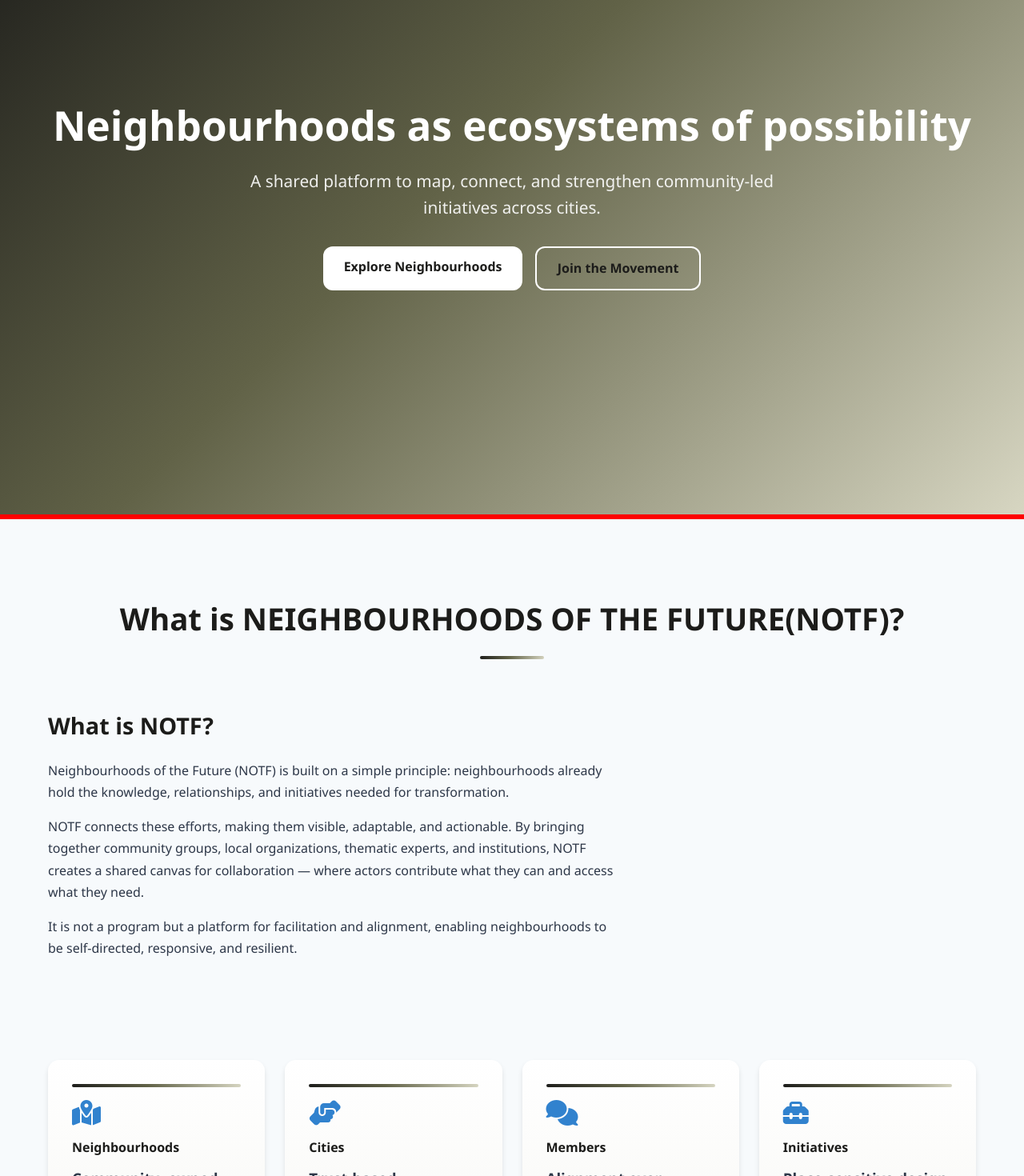
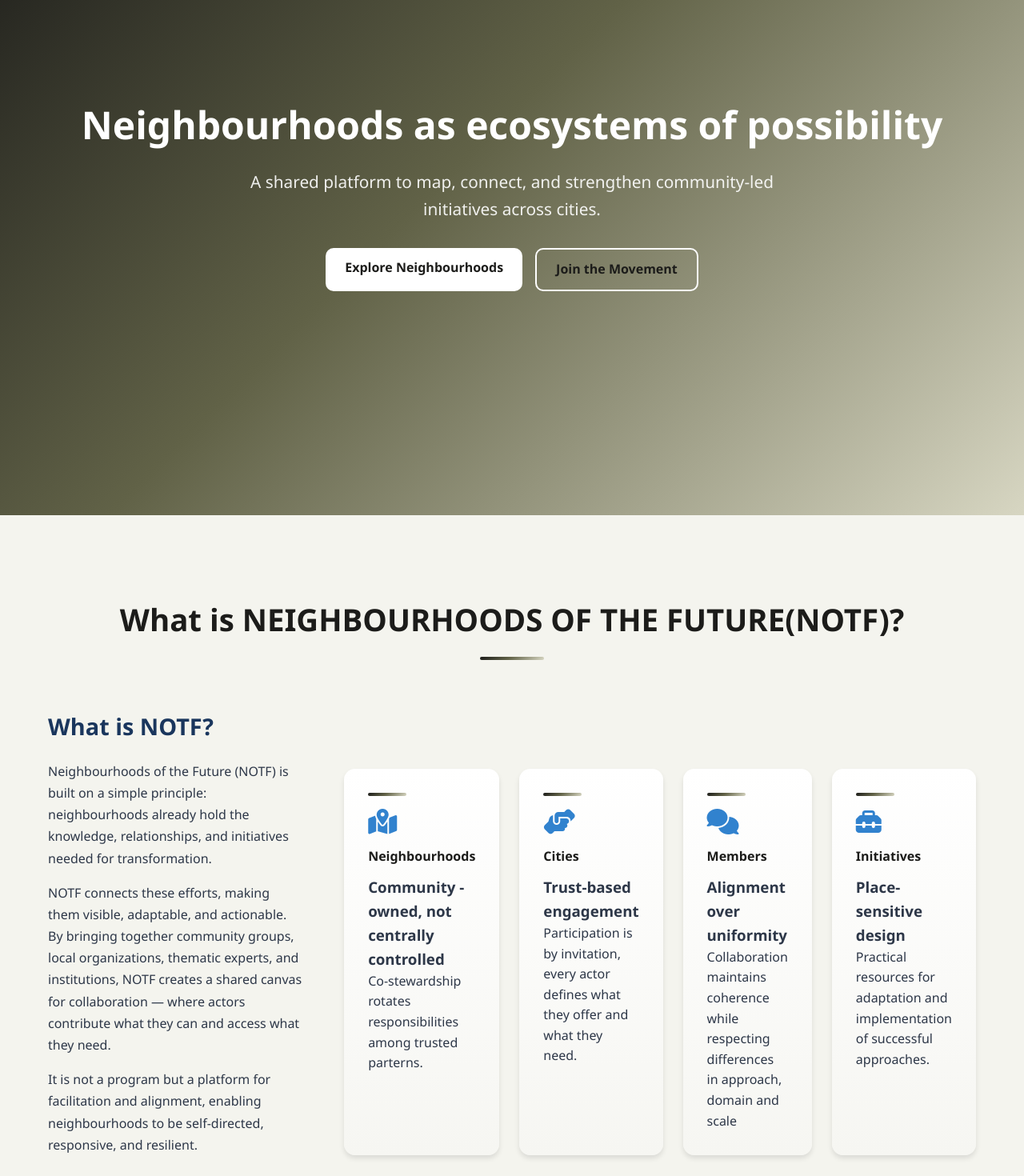
Before and after one commit to Mohammed-Ashwaq/NOTF, a React (Vite) app in the folder NOTF/: page / in a window 1280 px wide. Shown: the part 220-1690 px from the top of the page at 80% size. Built offline with nearby package versions, Linux system fonts and the light colour scheme.

Commit message:
New color theme v2

```diff
--- a/NOTF/src/index.css
+++ b/NOTF/src/index.css
@@ -1,28 +1,262 @@
-* {
-  margin: 0;
-  padding: 0;
-  box-sizing: border-box;
-  font-family: 'Segoe UI', Tahoma, Geneva, Verdana, sans-serif;
+/* ===============================
+   DESIGN SYSTEM – NOTF
+================================ */
+:root {
+  /* Olive palette */
+  --olive-50:  #f4f4ee;   /* very light background */
+  --olive-100: #D7D6C2;   /* light sage */
+  --olive-400: #616247;   /* olive */
+  --olive-900: #1C1C1A;   /* dark olive */
+
+  /* Gradients */
+  --olive-gradient: linear-gradient(
+    135deg,
+    var(--olive-900) 0%,
+    var(--olive-400) 45%,
+    var(--olive-100) 100%
+  );
+
+  --olive-gradient-soft: linear-gradient(
+    180deg,
+    var(--olive-100),
+    var(--olive-50)
+  );
+
+  /* Shadows */
+  --shadow-sm: 0 4px 12px rgba(28, 28, 26, 0.06);
+  --shadow-md: 0 12px 28px rgba(28, 28, 26, 0.12);
 }
 
-:root {
-  --primary: #1a365d;
-  --secondary: #2d3748;
-  --accent: #3182ce;
-  --light: #f7fafc;
-  --gray: #e2e8f0;
-  --dark-gray: #4a5568;
-}
-
+/* ===============================
+   GLOBAL LAYOUT
+================================ */
 body {
-  background-color: var(--light);
-  color: var(--secondary);
+  background: var(--olive-50);
+  color: var(--olive-900);
   line-height: 1.6;
 }
 
-.container {
-  width: 100%;
-  max-width: 1200px;
+section {
+  padding: 100px 0;
+}
+
+/* ===============================
+   HEADER
+================================ */
+header {
+  background: white;
+  position: sticky;
+  top: 0;
+  z-index: 1000;
+  border-bottom: 1px solid rgba(0,0,0,0.06);
+}
+
+.logo {
+  font-weight: 700;
+  font-size: 1.2rem;
+  color: var(--olive-900);
+}
+
+.nav-menu a {
+  color: var(--olive-400);
+  text-decoration: none;
+  font-weight: 500;
+}
+
+.nav-menu a:hover {
+  color: var(--olive-900);
+}
+
+/* ===============================
+   HERO (TEXT ONLY)
+================================ */
+.hero {
+  min-height: 100vh;
+  background: var(--olive-gradient);
+  color: white;
+  display: flex;
+  align-items: center;
+  justify-content: center;
+  text-align: center;
+  padding: 0;
+}
+
+.hero h1 {
+  font-size: clamp(2.4rem, 5vw, 3.2rem);
+  font-weight: 700;
+  margin-bottom: 1.5rem;
+}
+
+.hero p {
+  font-size: clamp(1.1rem, 2vw, 1.3rem);
+  max-width: 720px;
   margin: 0 auto;
-  padding: 0 20px;
+  opacity: 0.9;
 }
+
+.hero-actions {
+  margin-top: 2.5rem;
+  display: flex;
+  gap: 1rem;
+  justify-content: center;
+  flex-wrap: wrap;
+}
+
+.hero-btn {
+  padding: 0.8rem 1.6rem;
+  border-radius: 12px;
+  font-weight: 600;
+  text-decoration: none;
+  background: white;
+  color: var(--olive-900);
+  transition: transform 0.2s ease, background 0.2s ease;
+}
+
+.hero-btn:hover {
+  transform: translateY(-2px);
+  background: var(--olive-100);
+}
+
+.hero-btn.secondary {
+  background: transparent;
+  border: 2px solid white;
+  color: white;
+}
+
+/* ===============================
+   SECTION TITLES
+================================ */
+.section-title {
+  text-align: center;
+  font-size: 2.2rem;
+  font-weight: 700;
+  color: var(--olive-900);
+  margin-bottom: 60px;
+}
+
+.section-title::after {
+  content: "";
+  display: block;
+  width: 64px;
+  height: 4px;
+  background: var(--olive-400);
+  margin: 16px auto 0;
+  border-radius: 2px;
+}
+
+/* ===============================
+   ABOUT – TEXT FIRST, CARDS BELOW
+================================ */
+.about {
+  background: var(--olive-50);
+}
+
+.about-text {
+  max-width: 720px;
+  margin-bottom: 60px;
+}
+
+.about-text h3 {
+  font-size: 1.8rem;
+  margin-bottom: 20px;
+}
+
+.about-text p {
+  margin-bottom: 16px;
+  font-size: 1rem;
+  line-height: 1.7;
+}
+
+.about-features {
+  display: grid;
+  gap: 25px;
+}
+
+/* Desktop */
+@media (min-width: 1024px) {
+  .about-features {
+    grid-template-columns: repeat(4, 1fr);
+  }
+}
+
+/* Tablet */
+@media (min-width: 640px) and (max-width: 1023px) {
+  .about-features {
+    grid-template-columns: repeat(2, 1fr);
+  }
+}
+
+/* Mobile */
+@media (max-width: 639px) {
+  .about-features {
+    grid-template-columns: 1fr;
+  }
+}
+
+.feature-card {
+  background: white;
+  border-radius: 14px;
+  padding: 28px;
+  box-shadow: var(--shadow-sm);
+}
+
+.feature-card::before {
+  content: "";
+  display: block;
+  width: 48px;
+  height: 4px;
+  background: var(--olive-400);
+  border-radius: 2px;
+  margin-bottom: 16px;
+}
+
+/* ===============================
+   APPROACH / DASHBOARD / MAP
+================================ */
+.approach,
+.dashboard,
+.neighbourhood-map {
+  background: var(--olive-gradient-soft);
+}
+
+/* ===============================
+   JOIN
+================================ */
+.join {
+  background: var(--olive-50);
+}
+
+.join-form {
+  background: white;
+  border-radius: 16px;
+  padding: 32px;
+  box-shadow: var(--shadow-md);
+}
+
+.form-btn {
+  background: var(--olive-400);
+  color: white;
+  border: none;
+  border-radius: 12px;
+  padding: 14px;
+  font-weight: 600;
+  cursor: pointer;
+}
+
+.form-btn:hover {
+  background: var(--olive-900);
+}
+
+/* ===============================
+   FOOTER
+================================ */
+footer {
+  background: var(--olive-900);
+  color: var(--olive-100);
+  padding: 80px 0 40px;
+}
+
+.footer-bottom {
+  text-align: center;
+  opacity: 0.7;
+}
--- a/NOTF/src/styles/style.css
+++ b/NOTF/src/styles/style.css
@@ -95,18 +95,11 @@ header {
 ================================ */
 .hero {
   min-height: 100vh;
-  background: linear-gradient(
-    135deg,
-    #1C1C1A 0%,
-    #616247 45%,
-    #D7D6C2 100%
-  );
+  background: var(--olive-gradient);
   display: flex;
   align-items: center;
   justify-content: center;
   color: white;
-  text-align: center;
-  outline: 6px solid red !important;
 }
 
 .hero-inner {
@@ -118,16 +111,12 @@ header {
 }
 
 .hero h1 {
-  font-size: clamp(2.4rem, 5vw, 3.2rem);
+  font-size: clamp(2.2rem, 4vw, 3rem);
   font-weight: 700;
-  margin-bottom: 1.5;
-  color: #ffffff;
 }
 
 .hero p {
   font-size: clamp(1.1rem, 2vw, 1.3rem);
-  max-width: 720px;
-  margin: 0 auto;
   opacity: 0.9;
 }
 
@@ -140,18 +129,12 @@ header {
 }
 
 .hero-btn {
- padding: 0.8rem 1.6rem;
-  border-radius: 12px;
+  padding: 0.75rem 1.5rem;
+  border-radius: 10px;
   font-weight: 600;
   text-decoration: none;
-  background: #ffffff;
-  color: #1C1C1A;
-  transition: all 0.3s ease;
-}
-
-.hero-btn:hover {
-  transform: translateY(-2px);
-  background: #f0f0ea;
+  background: white;
+  color: var(--olive-dark);
 }
 
 .hero-btn.secondary {
@@ -159,7 +142,6 @@ header {
   border: 2px solid white;
   color: white;
 }
-
 
 .hero-image img {
   width: 100%;
@@ -215,48 +197,10 @@ header {
   grid-template-columns: 1fr;
   gap: 50px;
 }
-.about-text {
-  max-width: 720px;
-  margin-bottom: 60px;
-}
 
-.about-text h3 {
-  font-size: 1.8rem;
-  margin-bottom: 20px;
-  color: var(--olive-dark);
-}
-
-.about-text p {
-  margin-bottom: 16px;
-  font-size: 1rem;
-  line-height: 1.7;
-}
-
-/* Cards */
-.about-features {
-  display: grid;
-  gap: 25px;
-
-}
-
-/* Desktop: 4 cards in a row */
-@media (min-width: 1024px) {
-  .about-features {
-    grid-template-columns: repeat(4, 1fr);
-  }
-}
-
-/* Tablet */
-@media (min-width: 640px) and (max-width: 1023px) {
-  .about-features {
-    grid-template-columns: repeat(2, 1fr);
-  }
-}
-
-/* Mobile */
-@media (max-width: 639px) {
-  .about-features {
-    grid-template-columns: 1fr;
+@media (min-width: 768px) {
+  .about-content {
+    grid-template-columns: 1fr 2fr;
   }
 }
 
```
Also changed, not shown: NOTF/public/images/hero-bg2.jpg (added).
